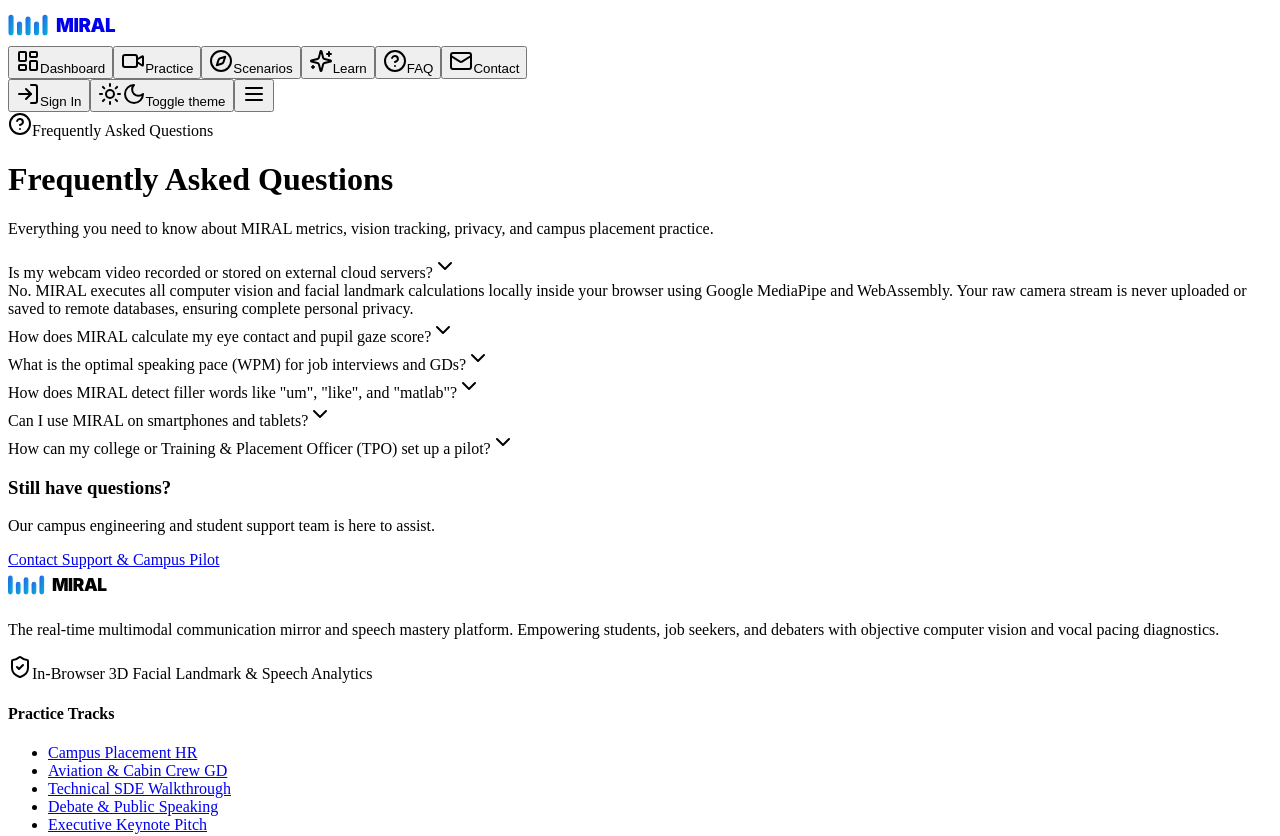
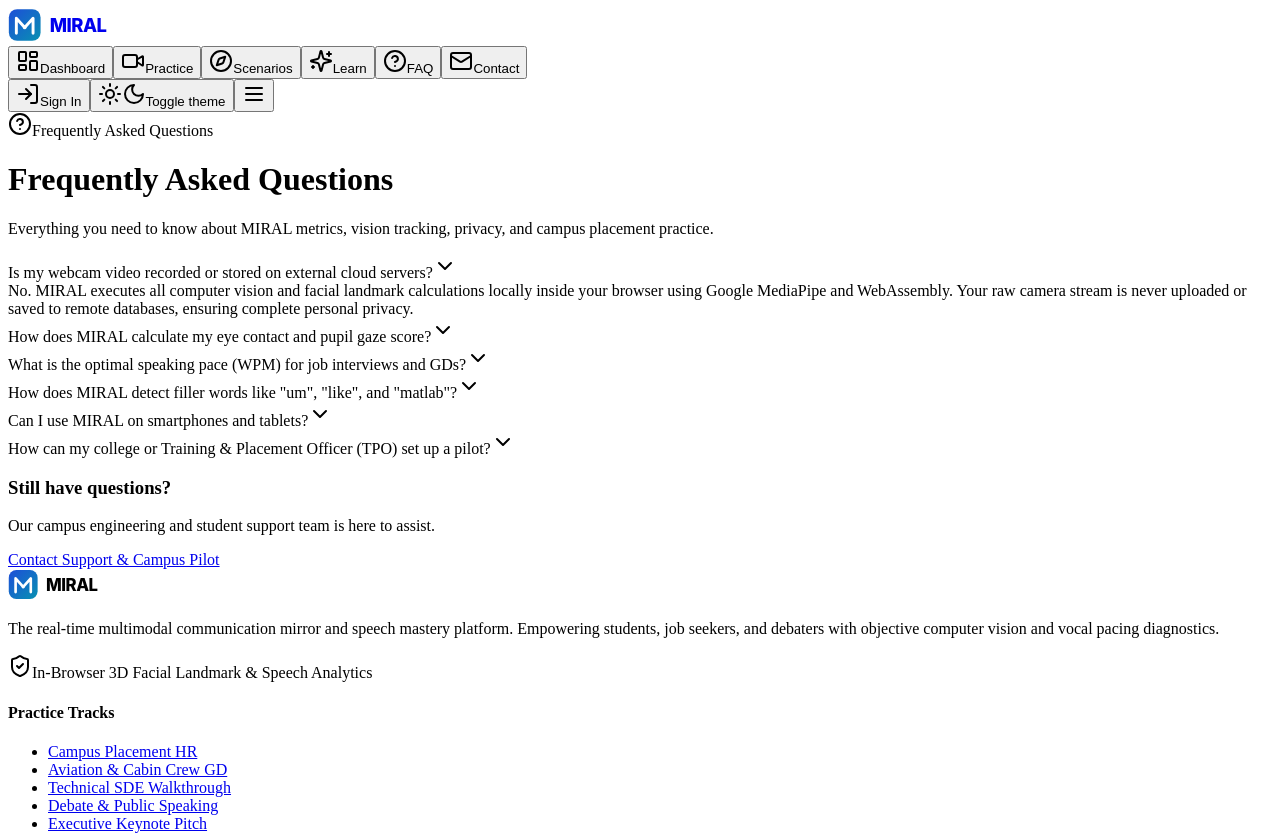
Before and after one commit to Niharika0613/miral, a React (Vite) app in the folder client/: page /faq in a window 1280 px wide. Shown: the top 836 px of the page. Built offline with nearby package versions, Linux system fonts and the light colour scheme.

Commit message:
feat: new premium geometric logo — rounded badge + clean M stroke + focal dot, shared MiralLogo component

```diff
--- a/client/src/components/footer.tsx
+++ b/client/src/components/footer.tsx
@@ -1,6 +1,7 @@
 // client/src/components/footer.tsx
 import { Link } from "wouter";
 import { ShieldCheck, Lock, Activity, ArrowRight, Heart } from "lucide-react";
+import { MiralLogo } from "@/components/miral-logo";
 
 export function Footer() {
   return (
@@ -13,20 +14,7 @@
           {/* Brand & Mission */}
           <div className="col-span-2 space-y-3">
             <div className="flex items-center">
-              <svg xmlns="http://www.w3.org/2000/svg" viewBox="0 0 140 40" width="110" height="32">
-                <defs>
-                  <linearGradient id="waveGradFooter" x1="0%" y1="0%" x2="100%" y2="100%">
-                    <stop offset="0%" stopColor="#2563eb" />
-                    <stop offset="100%" stopColor="#06b6d4" />
-                  </linearGradient>
-                </defs>
-                <rect x="0" y="8" width="6" height="24" rx="3" fill="url(#waveGradFooter)" />
-                <rect x="10" y="16" width="6" height="16" rx="3" fill="url(#waveGradFooter)" />
-                <rect x="20" y="10" width="6" height="22" rx="3" fill="url(#waveGradFooter)" />
-                <rect x="30" y="16" width="6" height="16" rx="3" fill="url(#waveGradFooter)" />
-                <rect x="40" y="8" width="6" height="24" rx="3" fill="url(#waveGradFooter)" />
-                <text x="56" y="28" fontFamily="-apple-system, BlinkMacSystemFont, 'Segoe UI', Roboto, sans-serif" fontSize="22" fontWeight="900" fill="currentColor" letterSpacing="-0.5">MIRAL</text>
-              </svg>
+              <MiralLogo width={120} height={31} />
             </div>
             <p className="text-xs text-muted-foreground leading-relaxed max-w-sm">
               The real-time multimodal communication mirror and speech mastery platform. Empowering students, job seekers, and debaters with objective computer vision and vocal pacing diagnostics.
--- /dev/null
+++ b/client/src/components/miral-logo.tsx
@@ -0,0 +1,63 @@
+// client/src/components/miral-logo.tsx
+import { useId } from 'react';
+
+interface MiralLogoProps {
+  width?: number;
+  height?: number;
+  className?: string;
+}
+
+export function MiralLogo({ width = 140, height = 36, className }: MiralLogoProps) {
+  // useId ensures unique gradient IDs when the logo renders multiple times on the same page
+  const uid = useId().replace(/:/g, '');
+  const gradId = `mg-${uid}`;
+
+  return (
+    <svg
+      xmlns="http://www.w3.org/2000/svg"
+      viewBox="0 0 158 40"
+      width={width}
+      height={height}
+      className={className}
+      aria-label="MIRAL"
+      role="img"
+    >
+      <defs>
+        <linearGradient id={gradId} x1="0%" y1="0%" x2="100%" y2="100%">
+          <stop offset="0%" stopColor="#1d4ed8" />
+          <stop offset="100%" stopColor="#0891b2" />
+        </linearGradient>
+      </defs>
+
+      {/* ── Badge background: rounded-square app-icon style ── */}
+      <rect x="1" y="1" width="38" height="38" rx="10" fill={`url(#${gradId})`} />
+
+      {/* ── Geometric M — clean line-drawn, no fill, white stroke ── */}
+      {/*   Left foot → left peak → valley dot → right peak → right foot   */}
+      <path
+        d="M10,30 L10,12 L20,23 L30,12 L30,30"
+        fill="none"
+        stroke="white"
+        strokeWidth="3.5"
+        strokeLinejoin="round"
+        strokeLinecap="round"
+      />
+
+      {/* ── Focal dot at M valley — represents the AI "iris" / mic core ── */}
+      <circle cx="20" cy="23" r="2.2" fill="white" opacity="0.9" />
+
+      {/* ── Wordmark ── */}
+      <text
+        x="50"
+        y="28"
+        fontFamily="-apple-system, BlinkMacSystemFont, 'Segoe UI', Roboto, sans-serif"
+        fontSize="22"
+        fontWeight="800"
+        fill="currentColor"
+        letterSpacing="-0.6"
+      >
+        MIRAL
+      </text>
+    </svg>
+  );
+}
--- a/client/src/components/navigation.tsx
+++ b/client/src/components/navigation.tsx
@@ -5,6 +5,7 @@
 import { ThemeToggle } from "@/components/theme-toggle";
 import { useEffect, useState } from "react";
 import { logout, getCurrentUser } from "@/utils/auth";
+import { MiralLogo } from "@/components/miral-logo";
 
 export function Navigation() {
   const [location] = useLocation();
@@ -36,20 +37,7 @@
         {/* Brand & Nav */}
         <div className="flex items-center gap-6">
           <Link href="/dashboard" className="flex items-center">
-            <svg xmlns="http://www.w3.org/2000/svg" viewBox="0 0 140 40" width="120" height="34">
-              <defs>
-                <linearGradient id="waveGrad" x1="0%" y1="0%" x2="100%" y2="100%">
-                  <stop offset="0%" stopColor="#2563eb" />
-                  <stop offset="100%" stopColor="#06b6d4" />
-                </linearGradient>
-              </defs>
-              <rect x="0" y="8" width="6" height="24" rx="3" fill="url(#waveGrad)" />
-              <rect x="10" y="16" width="6" height="16" rx="3" fill="url(#waveGrad)" />
-              <rect x="20" y="10" width="6" height="22" rx="3" fill="url(#waveGrad)" />
-              <rect x="30" y="16" width="6" height="16" rx="3" fill="url(#waveGrad)" />
-              <rect x="40" y="8" width="6" height="24" rx="3" fill="url(#waveGrad)" />
-              <text x="56" y="28" fontFamily="-apple-system, BlinkMacSystemFont, 'Segoe UI', Roboto, sans-serif" fontSize="22" fontWeight="900" fill="currentColor" letterSpacing="-0.5">MIRAL</text>
-            </svg>
+            <MiralLogo width={132} height={34} />
           </Link>
 
           <nav className="hidden lg:flex items-center gap-1">
--- a/client/src/pages/login.tsx
+++ b/client/src/pages/login.tsx
@@ -8,6 +8,7 @@
 import { useToast } from '@/hooks/use-toast';
 import { Loader2, ArrowRight, KeyRound, ArrowLeft } from 'lucide-react';
 import { setAuth } from '@/utils/auth';
+import { MiralLogo } from '@/components/miral-logo';
 
 type AuthMode = 'login' | 'signup' | 'forgot' | 'reset';
 
@@ -123,20 +124,7 @@
       <Card className="w-full max-w-md border border-border/80 shadow-lg bg-card">
         <CardHeader className="text-center pb-4 border-b border-border/40 bg-muted/20">
           <div className="flex flex-col items-center mb-3">
-            <svg xmlns="http://www.w3.org/2000/svg" viewBox="0 0 140 40" width="110" height="32">
-              <defs>
-                <linearGradient id="waveGradLogin" x1="0%" y1="0%" x2="100%" y2="100%">
-                  <stop offset="0%" stopColor="#2563eb" />
-                  <stop offset="100%" stopColor="#06b6d4" />
-                </linearGradient>
-              </defs>
-              <rect x="0" y="8" width="6" height="24" rx="3" fill="url(#waveGradLogin)" />
-              <rect x="10" y="16" width="6" height="16" rx="3" fill="url(#waveGradLogin)" />
-              <rect x="20" y="10" width="6" height="22" rx="3" fill="url(#waveGradLogin)" />
-              <rect x="30" y="16" width="6" height="16" rx="3" fill="url(#waveGradLogin)" />
-              <rect x="40" y="8" width="6" height="24" rx="3" fill="url(#waveGradLogin)" />
-              <text x="56" y="28" fontFamily="-apple-system, BlinkMacSystemFont, 'Segoe UI', Roboto, sans-serif" fontSize="22" fontWeight="900" fill="currentColor" letterSpacing="-0.5">MIRAL</text>
-            </svg>
+            <MiralLogo width={124} height={32} />
           </div>
           <CardTitle className="text-xl font-bold tracking-tight text-foreground">
             {mode === 'login' && 'Sign In to Your Workspace'}
```
